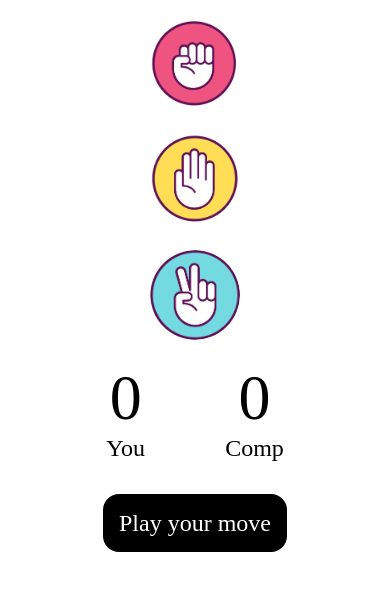
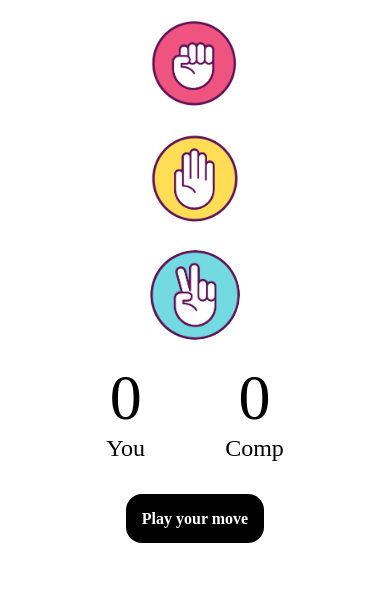
Before and after one commit to KartikayV13/rockPaperScissor, a plain HTML site: page index.html in a window 390 px wide. Shown: the part 83-674 px from the top of the page. Drawn offline with nearby package versions, Linux system fonts and the light colour scheme.

Commit message:
correction in msg

```diff
--- a/style.css
+++ b/style.css
@@ -85,6 +85,7 @@ img {
     margin-top: 3rem;
   }
   #msg {
-    font-size: 1.5rem;
+    font-size: 1rem;
+    font-weight: bolder;
   }
 }
```
